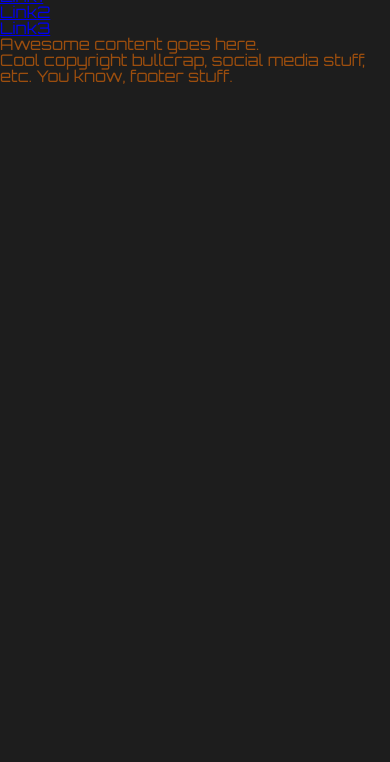
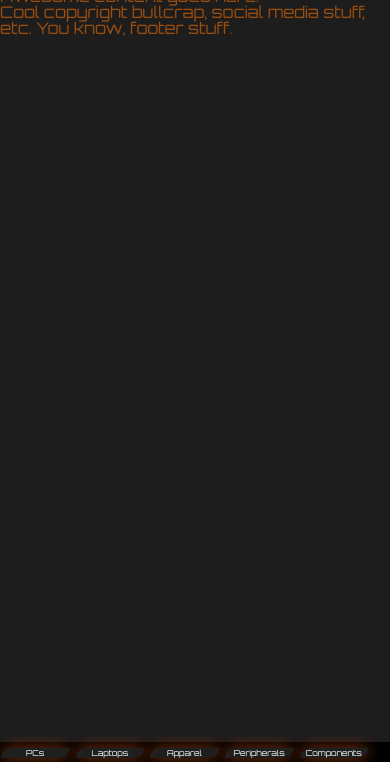
Before and after one commit to LukeDujmic/Collaborative-Website-Project, a plain HTML site: page index.html in a window 390 px wide. Shown: the part 82-844 px from the top of the page. Drawn offline with Linux system fonts and the light colour scheme.

Commit message:
Tried to actually do this nav bar
Its mostly centered but each individual link isn't as you zoom out.

```diff
--- a/css/base-layout.css
+++ b/css/base-layout.css
@@ -87,6 +87,79 @@ body
     /* Navigation Styles */
     nav
     {
+        position: fixed;
+        max-width: 1920px;
+        width: 100%;
+        background-color: black;
+        bottom: 0;
+        z-index: 1;
+        display: flex;
+        flex-wrap: wrap;
+        justify-content: space-around;
+        align-items: center;
+    }
 
+    nav > a
+    {
+
+        text-decoration: none;
+        vertical-align: middle;
     }
+
+    nav > a > div
+    {
+        text-align: center;
+        text-decoration: none;
+        padding: 2px;
+        display: inline-flex;
+        justify-content: space-around;
+        align-items: center;
+        margin: auto;
+        background-color: rgba(255, 255, 255, 0.123);
+        width: 17%;
+        box-shadow: 0px 0px 15px rgb(151, 58, 14);
+        font-size: 0.5em;
+        color: rgb(255, 255, 255);
+        transition: 0.33s;
+        margin: 1px;
+        padding: 1px;
+        text-decoration: none;
+        margin-bottom: 1%;
+        border-radius: 10px 0px 10px 0px;
+    }
+
+    /*  other nav styles
+
+            text-align: center;
+        text-decoration: none;
+        padding: 2px;
+        display: inline-flex;
+        justify-content: space-around;
+        align-items: center;
+        margin: auto;
+        background-color: rgba(255, 255, 255, 0.123);
+        width: 17%;
+        box-shadow: 0px 0px 15px rgb(151, 58, 14);
+        font-size: 0.5em;
+        color: rgb(255, 255, 255);
+        transition: 0.33s;
+        margin: 1px;
+        padding: 1px;
+        text-decoration: none;
+        margin-bottom: 1%;
+        border-radius: 10px 0px 10px 0px;
+
+    */
+
+    nav > a > div:hover
+    {
+        transform: scale(1.1);
+    }
+
+    /* Content Styles */
+
+
+    /* Footer Styles */
+
+
 }
--- a/index.html
+++ b/index.html
@@ -19,9 +19,11 @@
         </header>
 
         <nav>
-            <a href="#"><div>Link1</div></a>
-            <a href="#"><div>Link2</div></a>
-            <a href="#"><div>Link3</div></a>
+            <a href="#"><div>PCs</div></a>
+            <a href="#"><div>Laptops</div></a>
+            <a href="#"><div>Apparel</div></a>
+            <a href="#"><div>Peripherals</div></a>
+            <a href="#"><div>Components</div></a>
         </nav>
 
         <body>
```
